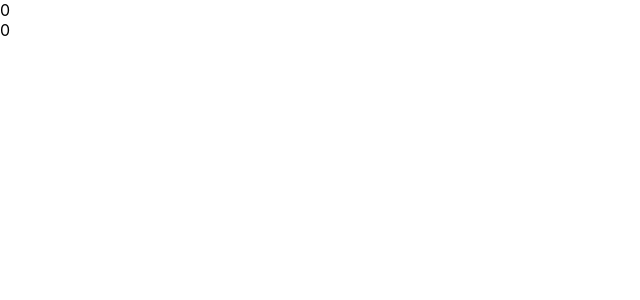
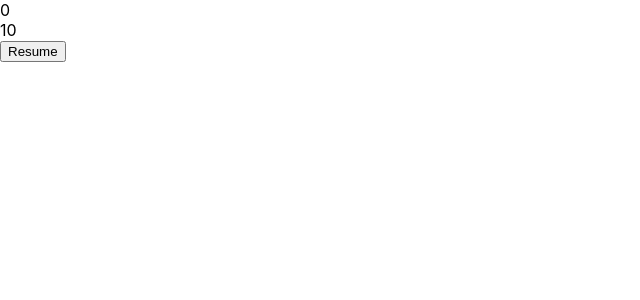
Before and after one commit to its-hmny/M-and-M, a React (Create React App) app in the folder client/: page / in a window 1280 px wide. Shown: the top 300 px of the page, without its empty margins (0-640 px from the left). Built offline with nearby package versions, Linux system fonts and the light colour scheme.

Commit message:
Minor modifications to Timer

```diff
--- a/client/src/App.js
+++ b/client/src/App.js
@@ -1,12 +1,23 @@
-import React from 'react';
-import Timer from './widgets/Timer'
+import React, { useState } from 'react';
+import Timer from './widgets/Timer';
 
 function App() {
+  const [isPaused, setIsPaused] = useState(true);
+
+  function togglePause() {
+    setIsPaused(!isPaused);
+  }
+
   return (
     <div className="App">
-      <Timer value={5} onTimeout={(value) => {
-        console.log(`TIMEOUT! initial value was ${value}`)
-      }} />
+      <Timer
+        value={10}
+        paused={isPaused}
+        onTimeout={() => console.log('TIMEOUT')}
+      />
+      <button onClick={() => togglePause()}>
+        {isPaused ? 'Resume' : 'Pause'}
+      </button>
     </div>
   );
 }
--- a/client/src/index.js
+++ b/client/src/index.js
@@ -7,5 +7,5 @@ ReactDOM.render(
   <React.StrictMode>
     <App />
   </React.StrictMode>,
-  document.getElementById('root'),
+  document.getElementById('root')
 );
--- a/client/src/widgets/Timer/index.js
+++ b/client/src/widgets/Timer/index.js
@@ -1,29 +1,29 @@
-import React, { useState, useEffect } from 'react'
+import React, { useState, useEffect, useRef } from 'react';
 
+const Timer = ({ value, paused = false, onTimeout }) => {
+  const [seconds, setSeconds] = useState(value);
+  const onTimeoutRef = useRef();
 
-const Timer = ({ value, onTimeout }) => {
-    const [seconds, setSeconds] = useState(value)
+  useEffect(() => {
+    onTimeoutRef.current = onTimeout;
+  });
 
-    useEffect(() => {
-        if (seconds !== 0) {
-            setTimeout(() => {
-                setSeconds((prevstate) => prevstate - 1)
-            }, 1000)
-        }
-        else {
-            onTimeout(value)
-        }
-    }, [seconds])
+  useEffect(() => {
+    if (seconds === 0) {
+      onTimeoutRef.current();
+    } else {
+      if (!paused) {
+        const timeout = setTimeout(() => setSeconds(seconds - 1), 1000);
+        return () => clearTimeout(timeout);
+      }
+    }
+  }, [seconds, paused]);
 
-    return (
-        <div className="Timer">
-            <div className="Timer-minutes">
-                {Math.floor(seconds / 60)}
-            </div>
-            <div className="Timer-seconds">
-                {seconds % 60}
-            </div>
-        </div >
-    )
-}
-export default Timer
+  return (
+    <div className="Timer">
+      <div className="Timer-minutes">{Math.floor(seconds / 60)}</div>
+      <div className="Timer-seconds">{seconds % 60}</div>
+    </div>
+  );
+};
+export default Timer;
```
Also changed, not shown: 1 other file (tests, documents, lock files or other folders).
